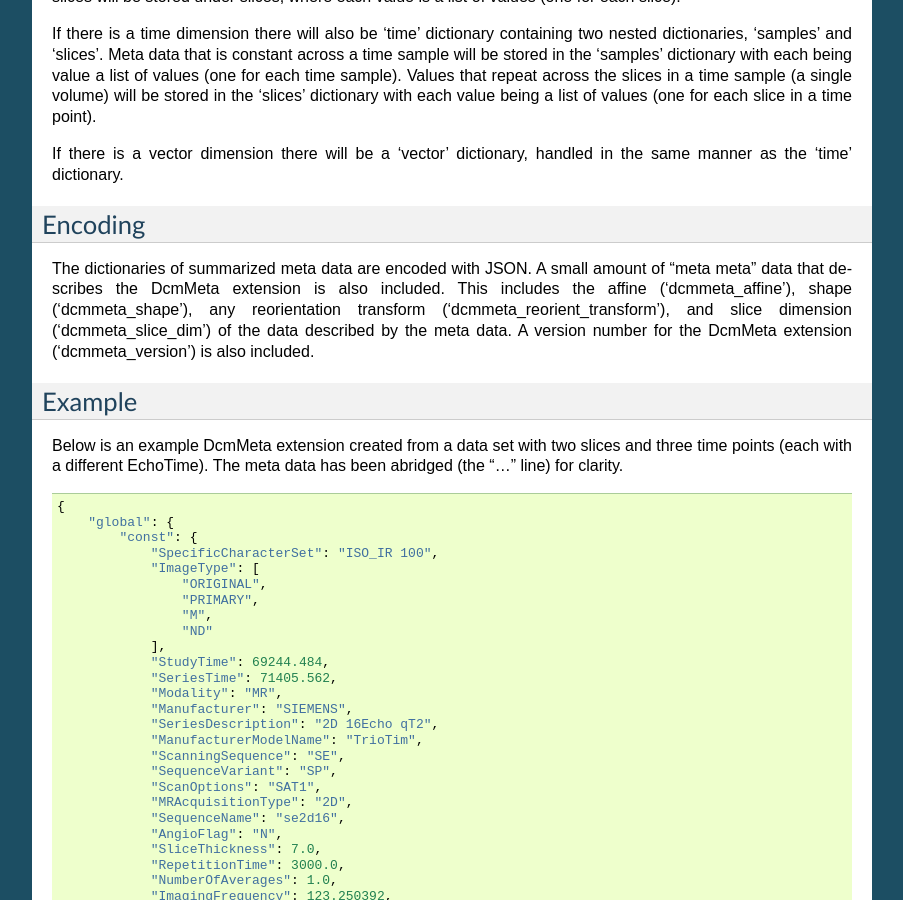
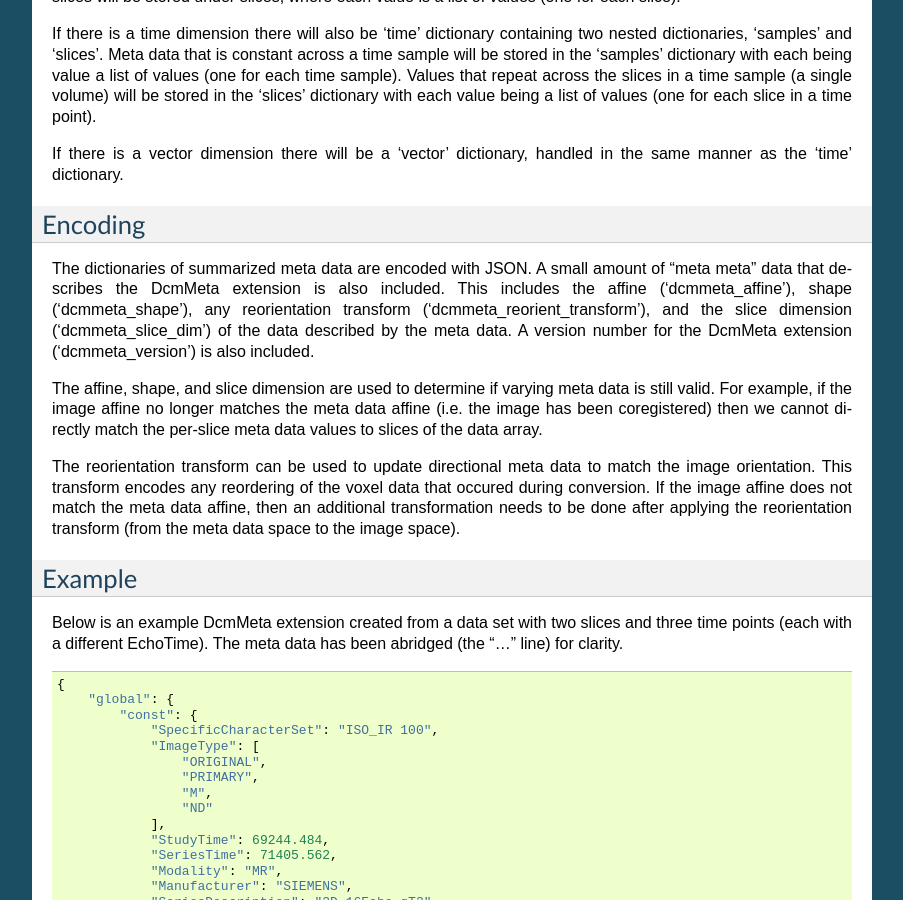
Before and after one commit to moloney/dcmstack, a Sphinx documentation site: the page built from doc/DcmMeta_Extension.rst, in a window 1280 px wide and 900 px high, scrolled down 726 px. Shown: the whole window, without its empty margins (198-1101 px from the left). Built offline with Sphinx 7.4.7, drawn with Linux system fonts in a browser that asks for light colours.

Commit message:
DOC: More documentation fixes.
Put docstrings on class level instead of under __init__ method.

```diff
--- a/doc/DcmMeta_Extension.rst
+++ b/doc/DcmMeta_Extension.rst
@@ -59,9 +59,21 @@ Encoding
 The dictionaries of summarized meta data are encoded with JSON. A small amount
 of "meta meta" data that describes the DcmMeta extension is also included.
 This includes the affine ('dcmmeta_affine'), shape ('dcmmeta_shape'), any
-reorientation transform ('dcmmeta_reorient_transform'), and  slice dimension
+reorientation transform ('dcmmeta_reorient_transform'), and the slice dimension
 ('dcmmeta_slice_dim') of the data described by the meta data. A version number
 for the DcmMeta extension ('dcmmeta_version') is also included.
+
+The affine, shape, and slice dimension are used to determine if varying meta
+data is still valid. For example, if the image affine no longer matches
+the meta data affine (i.e. the image has been coregistered) then we cannot
+directly match the per-slice meta data values to slices of the data array.
+
+The reorientation transform can be used to update directional meta data to
+match the image orientation. This transform encodes any reordering of the
+voxel data that occured during conversion. If the image affine does not match
+the meta data affine, then an additional transformation needs to be done after
+applying the reorientation transform (from the meta data space to the image
+space).
 
 Example
 -------
--- a/doc/conf.py
+++ b/doc/conf.py
@@ -32,7 +32,7 @@ extensions = ['sphinx.ext.autodoc',
              ]
 
 #Include both the class doc string and the __init__ docstring
-autoclass_content = 'init'
+autoclass_content = 'class'
 
 # Add any paths that contain templates here, relative to this directory.
 templates_path = ['_templates']
```
Also changed, not shown: 3 other files.
